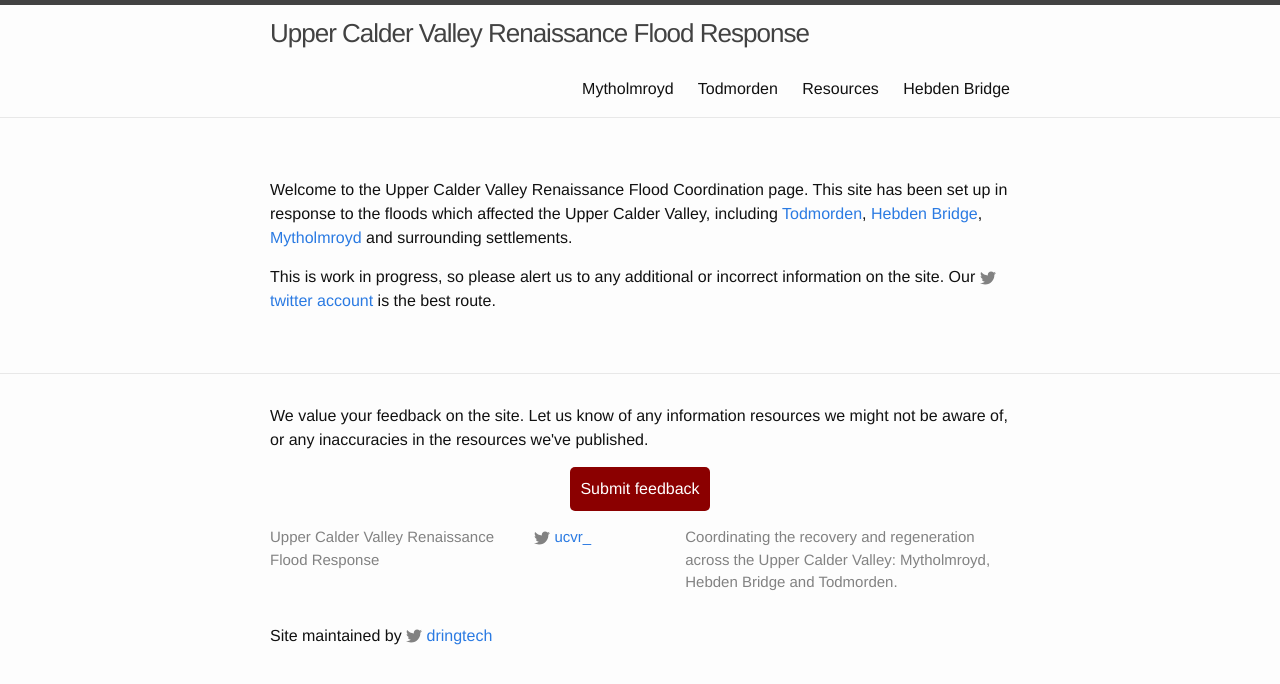
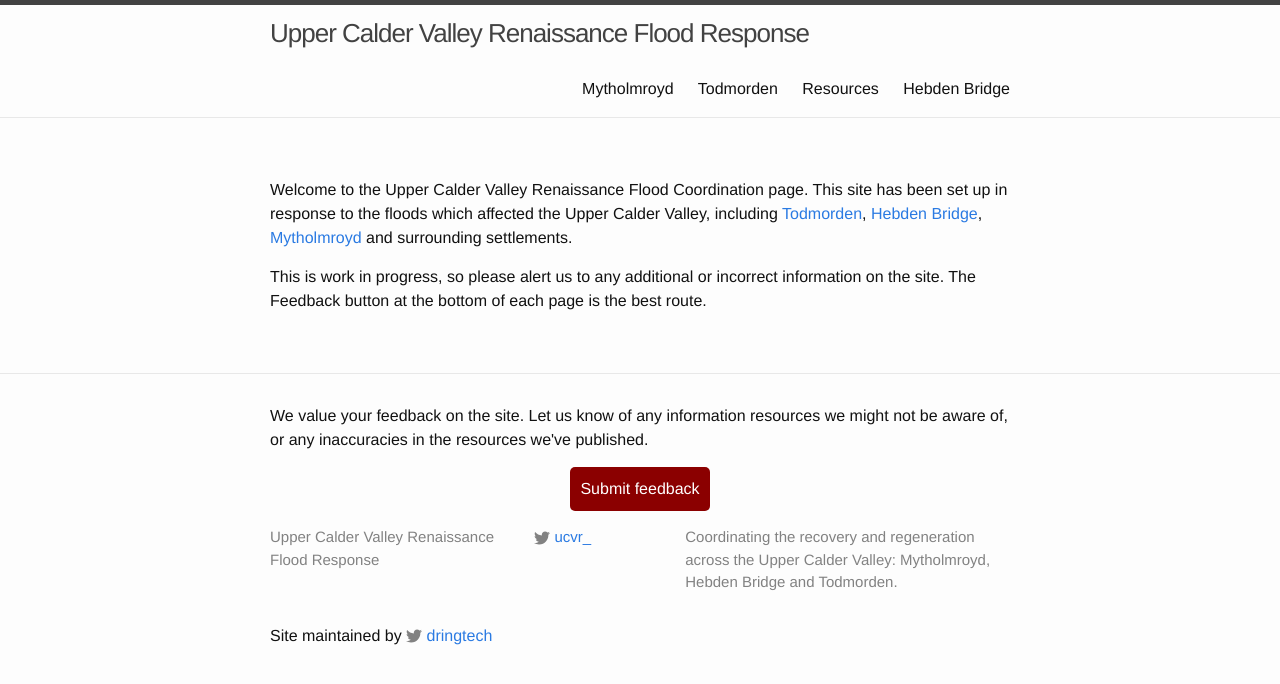
Before and after one commit to dringtech/ucvr-flood-info, a Jekyll site: the page built from index.md, in a window 1280 px wide. Shown: the top 684 px of the page. Built offline with Jekyll 4.4.1, drawn with Linux system fonts in a browser that asks for light colours.

Commit message:
Updating feedback

```diff
--- a/index.md
+++ b/index.md
@@ -10,4 +10,5 @@ Upper Calder Valley, including
 [Mytholmroyd](/communities/mytholmroyd/) and surrounding settlements.
 
 This is work in progress, so please alert us to any additional or incorrect
-information on the site. Our {% include icon-twitter.html username="ucvr_" text="twitter account" %} is the best route.
+information on the site. The Feedback button at the bottom of each page is the
+best route.
```
